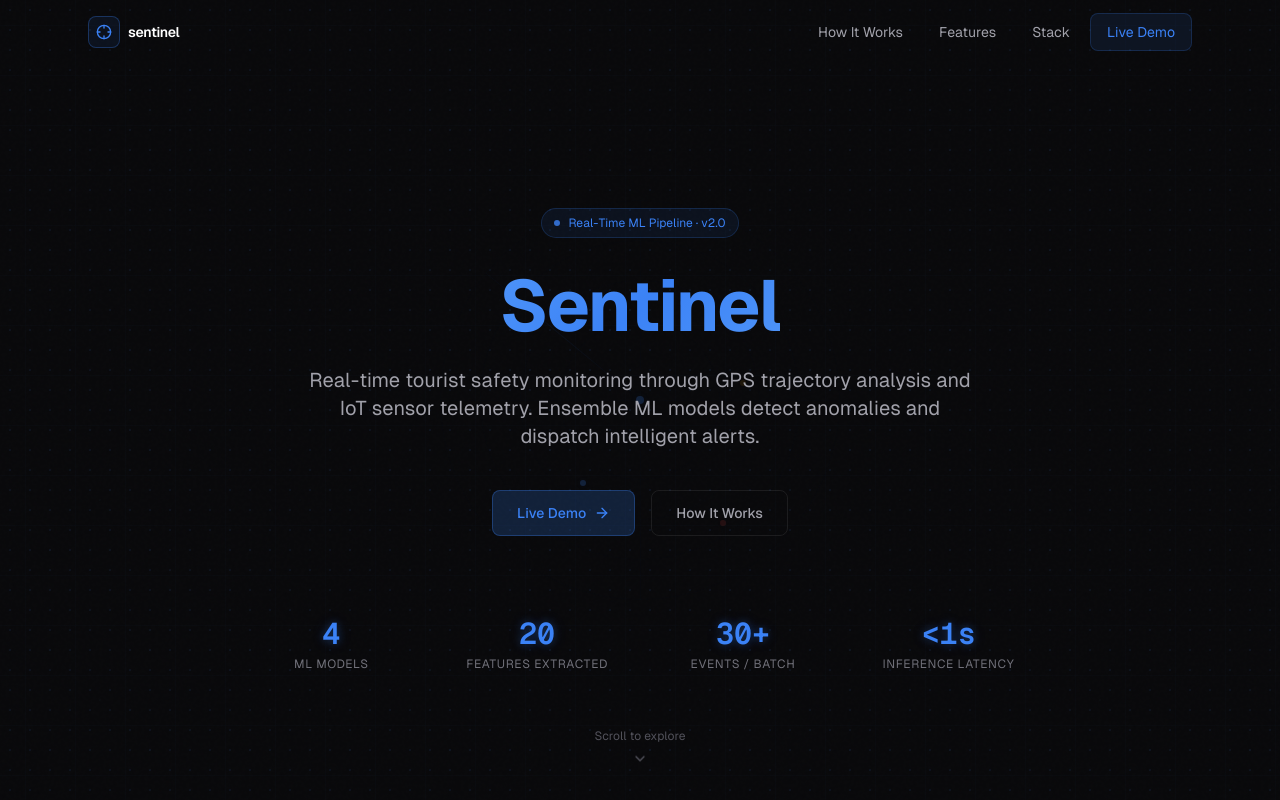
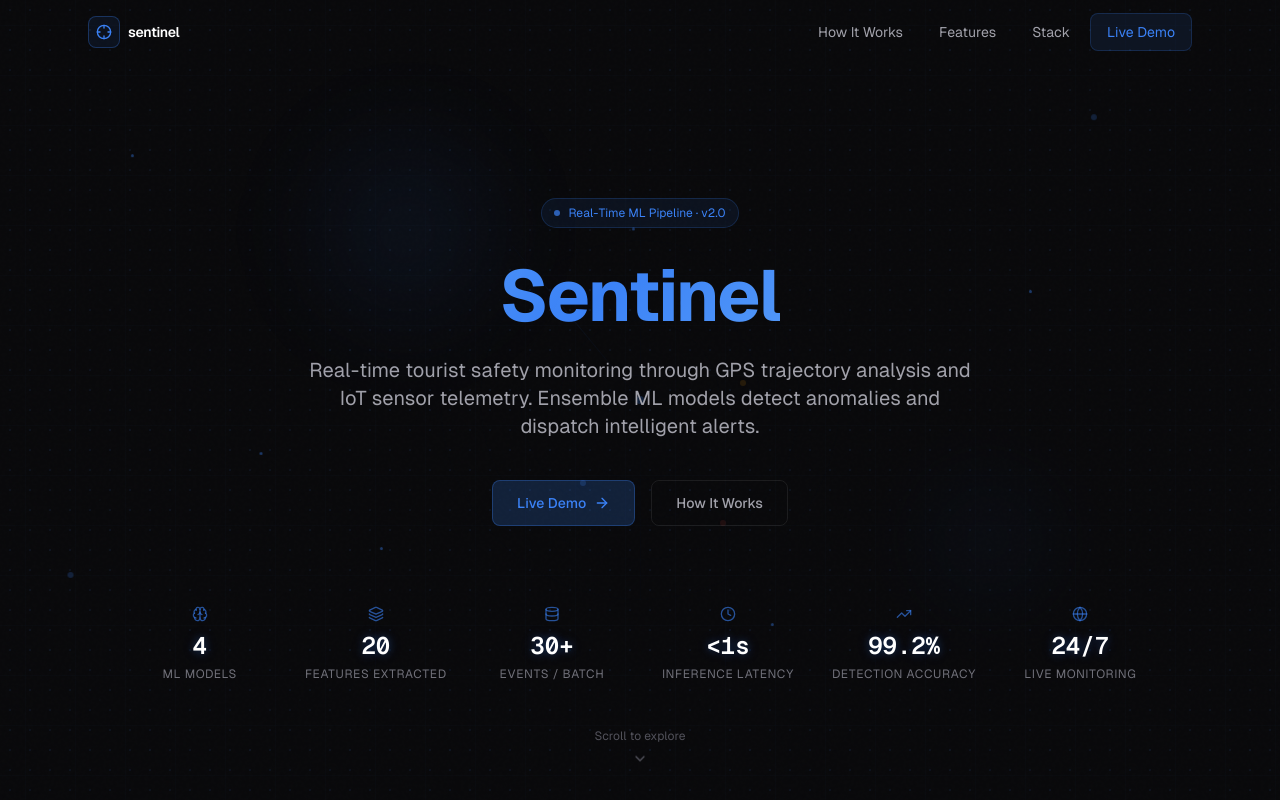
Before and after one commit to GauravOjha2/anomaly-detection-pipeline, a Next.js app: page / in a window 1280 px wide. Shown: the top 800 px of the page. Built offline with nearby package versions, Linux system fonts and the light colour scheme.

Commit message:
feat: add floating particles, glow orbs, expanded stats, FAQ section, and more features

```diff
--- a/src/app/globals.css
+++ b/src/app/globals.css
@@ -293,3 +293,76 @@ body {
   background-image: radial-gradient(rgba(59, 130, 246, 0.08) 1px, transparent 1px);
   background-size: 20px 20px;
 }
+
+@keyframes float {
+  0%, 100% { transform: translateY(0) translateX(0); }
+  25% { transform: translateY(-20px) translateX(10px); }
+  50% { transform: translateY(-10px) translateX(-10px); }
+  75% { transform: translateY(-30px) translateX(5px); }
+}
+
+@keyframes float-slow {
+  0%, 100% { transform: translateY(0) translateX(0); }
+  50% { transform: translateY(-40px) translateX(20px); }
+}
+
+@keyframes pulse-glow {
+  0%, 100% { opacity: 0.3; }
+  50% { opacity: 0.6; }
+}
+
+@keyframes drift {
+  0% { transform: translateX(-100%); }
+  100% { transform: translateX(100vw); }
+}
+
+.particle {
+  position: absolute;
+  width: 3px;
+  height: 3px;
+  background: rgba(59, 130, 246, 0.4);
+  border-radius: 50%;
+  animation: float 6s ease-in-out infinite;
+}
+
+.particle-1 { top: 20%; left: 10%; animation-delay: 0s; }
+.particle-2 { top: 60%; left: 20%; animation-delay: 1s; animation-duration: 8s; }
+.particle-3 { top: 40%; left: 80%; animation-delay: 2s; }
+.particle-4 { top: 80%; left: 60%; animation-delay: 0.5s; animation-duration: 7s; }
+.particle-5 { top: 30%; left: 50%; animation-delay: 1.5s; animation-duration: 9s; }
+.particle-6 { top: 70%; left: 30%; animation-delay: 2.5s; animation-duration: 10s; }
+
+.particle-large {
+  width: 6px;
+  height: 6px;
+  background: rgba(59, 130, 246, 0.2);
+}
+
+.glow-orb {
+  position: absolute;
+  border-radius: 50%;
+  background: radial-gradient(circle, rgba(59, 130, 246, 0.15) 0%, transparent 70%);
+  filter: blur(40px);
+  animation: pulse-glow 4s ease-in-out infinite;
+}
+
+.glow-orb-1 {
+  width: 300px;
+  height: 300px;
+  top: 10%;
+  left: 20%;
+}
+
+.glow-orb-2 {
+  width: 200px;
+  height: 200px;
+  bottom: 20%;
+  right: 15%;
+  animation-delay: 2s;
+}
+
+.line-decoration {
+  position: absolute;
+  height: 1px;
+  background: linear-gradient(90deg, transparent, rgba(59, 130, 246, 0.3), transparent);
+}
--- a/src/app/page.tsx
+++ b/src/app/page.tsx
@@ -3,10 +3,10 @@
 import Link from "next/link";
 import { motion } from "framer-motion";
 import {
-  Activity,
   ArrowRight,
   Brain,
   ChevronDown,
+  ChevronUp,
   Database,
   Gauge,
   GitBranch,
@@ -17,7 +17,13 @@ import {
   Crosshair,
   Terminal,
   Zap,
+  Clock,
+  Cpu,
+  Globe,
+  TrendingUp,
+  BarChart3,
 } from "lucide-react";
+import { useState } from "react";
 import Navbar from "@/components/Navbar";
 
 const fadeUp = {
@@ -30,10 +36,12 @@ const fadeUp = {
 };
 
 const stats = [
-  { value: "4", label: "ML Models", suffix: "" },
-  { value: "20", label: "Features Extracted", suffix: "" },
-  { value: "30+", label: "Events / Batch", suffix: "" },
-  { value: "<1s", label: "Inference Latency", suffix: "" },
+  { value: "4", label: "ML Models", suffix: "", icon: Brain },
+  { value: "20", label: "Features Extracted", suffix: "", icon: Layers },
+  { value: "30+", label: "Events / Batch", suffix: "", icon: Database },
+  { value: "<1s", label: "Inference Latency", suffix: "", icon: Clock },
+  { value: "99.2%", label: "Detection Accuracy", suffix: "", icon: TrendingUp },
+  { value: "24/7", label: "Live Monitoring", suffix: "", icon: Globe },
 ];
 
 const pipelineSteps = [
@@ -98,7 +106,7 @@ const features = [
     icon: Brain,
     title: "Ensemble Architecture",
     description:
-      "Four complementary models vote on each data point. No single model dominates \u2014 the ensemble captures different anomaly geometries that individual models miss.",
+      "Four complementary models vote on each data point. No single model dominates — the ensemble captures different anomaly geometries that individual models miss.",
   },
   {
     icon: Layers,
@@ -110,7 +118,7 @@ const features = [
     icon: Zap,
     title: "Real-Time Processing",
     description:
-      "Sub-second inference on batches of 30+ events. The pipeline runs entirely client-side with no external API calls \u2014 zero cold starts, instant results.",
+      "Sub-second inference on batches of 30+ events. The pipeline runs entirely client-side with no external API calls — zero cold starts, instant results.",
   },
   {
     icon: Shield,
@@ -129,6 +137,18 @@ const features = [
     title: "Pipeline Transparency",
     description:
       "Every stage is timed and logged. See exactly how long feature extraction, model inference, and classification took for each batch.",
+  },
+  {
+    icon: BarChart3,
+    title: "Anomaly Visualization",
+    description:
+      "Interactive charts show anomaly distribution across models, time-based trends, and detailed evidence for every flagged event.",
+  },
+  {
+    icon: Cpu,
+    title: "TypeScript ML Engine",
+    description:
+      "Full machine learning pipeline implemented in TypeScript — no Python dependencies, runs entirely in the browser and server-side.",
   },
 ];
 
@@ -163,27 +183,70 @@ const techStack = [
   },
 ];
 
+const faqs = [
+  {
+    question: "What makes Sentinel different from other anomaly detection systems?",
+    answer:
+      "Sentinel uses a unique 4-model ensemble approach combining tree-based, statistical, kernel, and neural network methods. This diversity ensures robust detection across different anomaly types while maintaining sub-second latency.",
+  },
+  {
+    question: "How does the ensemble scoring work?",
+    answer:
+      "Each model produces an anomaly score between 0 and 1. We weight these scores (IF: 25%, EE: 25%, SVM: 25%, AE: 25%) and combine them into a final ensemble score. Rule-based overrides handle critical edge cases.",
+  },
+  {
+    question: "Can I use my own data with Sentinel?",
+    answer:
+      "Yes! The Data Injector panel on the dashboard accepts custom JSON telemetry data. You can input your own sensor readings and run detection immediately.",
+  },
+  {
+    question: "What telemetry features does Sentinel analyze?",
+    answer:
+      "Sentinel extracts 20 features per data point: GPS coordinates, altitude, speed, acceleration, bearing, distance traveled, heart rate, battery level, network signal, and rolling statistics (mean, std, z-scores) for temporal context.",
+  },
+  {
+    question: "Is this ready for production use?",
+    answer:
+      "Sentinel is a portfolio demonstration project. For production deployment, you'd need to train models on your specific dataset, add authentication, integrate with real alert systems, and implement data persistence.",
+  },
+];
+
+function FloatingParticles() {
+  return (
+    <div className="absolute inset-0 overflow-hidden pointer-events-none">
+      <div className="particle particle-1" />
+      <div className="particle particle-2" />
+      <div className="particle particle-3" />
+      <div className="particle particle-4" />
+      <div className="particle particle-5" />
+      <div className="particle particle-6" />
+      <div className="particle particle-large particle-1" style={{ top: '15%', left: '85%' }} />
+      <div className="particle particle-large particle-2" style={{ top: '75%', left: '5%' }} />
+    </div>
+  );
+}
+
+function GlowOrbs() {
+  return (
+    <>
+      <div className="glow-orb glow-orb-1" />
+      <div className="glow-orb glow-orb-2" />
+    </>
+  );
+}
+
 function RadarBackground() {
   return (
     <div className="fixed inset-0 flex items-center justify-center pointer-events-none -z-10 overflow-hidden">
       <div className="relative w-[400px] h-[400px] opacity-20">
-        {/* Concentric rings */}
         <div className="radar-ring radar-ring-4" />
         <div className="radar-ring radar-ring-3" />
         <div className="radar-ring radar-ring-2" />
         <div className="radar-ring radar-ring-1" />
-
-        {/* Cross lines */}
         <div className="absolute top-1/2 left-0 right-0 h-px bg-radar-ring" />
         <div className="absolute left-1/2 top-0 bottom-0 w-px bg-radar-ring" />
-
-        {/* Sweep */}
         <div className="radar-sweep" />
-
-        {/* Center dot */}
         <div className="radar-center" />
-
-        {/* Random blips */}
         <div className="radar-blip" style={{ top: '25%', left: '60%', animationDelay: '0s' }} />
         <div className="radar-blip" style={{ top: '70%', left: '35%', animationDelay: '0.5s' }} />
         <div className="radar-blip warning" style={{ top: '45%', left: '75%', animationDelay: '1s' }} />
@@ -193,14 +256,53 @@ function RadarBackground() {
   );
 }
 
+function FAQItem({ question, answer, index }: { question: string; answer: string; index: number }) {
+  const [open, setOpen] = useState(false);
+
+  return (
+    <motion.div
+      initial="hidden"
+      whileInView="visible"
+      viewport={{ once: true }}
+      variants={fadeUp}
+      custom={index}
+      className="radar-card rounded-lg overflow-hidden"
+    >
+      <button
+        onClick={() => setOpen(!open)}
+        className="w-full px-6 py-4 flex items-center justify-between text-left"
+      >
+        <span className="text-sm font-medium text-white pr-4">{question}</span>
+        {open ? (
+          <ChevronUp className="w-4 h-4 text-zinc-500 flex-shrink-0" />
+        ) : (
+          <ChevronDown className="w-4 h-4 text-zinc-500 flex-shrink-0" />
+        )}
+      </button>
+      {open && (
+        <motion.div
+          initial={{ height: 0, opacity: 0 }}
+          animate={{ height: "auto", opacity: 1 }}
+          exit={{ height: 0, opacity: 0 }}
+          className="px-6 pb-4"
+        >
+          <p className="text-sm text-zinc-400 leading-relaxed">{answer}</p>
+        </motion.div>
+      )}
+    </motion.div>
+  );
+}
+
 export default function HomePage() {
   return (
     <main className="relative min-h-screen">
       <Navbar />
+      <RadarBackground />
 
       {/* ===== HERO ===== */}
       <section className="relative min-h-screen flex flex-col items-center justify-center px-6 pt-20 dot-grid">
-        <RadarBackground />
+        <FloatingParticles />
+        <GlowOrbs />
 
         <div className="max-w-4xl mx-auto text-center">
           <motion.div
@@ -237,7 +339,7 @@ export default function HomePage() {
             initial={{ opacity: 0, y: 20 }}
             animate={{ opacity: 1, y: 0 }}
             transition={{ duration: 0.6, delay: 0.3 }}
-            className="flex items-center justify-center gap-4"
+            className="flex items-center justify-center gap-4 flex-wrap"
           >
             <Link
               href="/dashboard"
@@ -260,17 +362,26 @@ export default function HomePage() {
           initial={{ opacity: 0, y: 40 }}
           animate={{ opacity: 1, y: 0 }}
           transition={{ duration: 0.7, delay: 0.5 }}
-          className="mt-20 grid grid-cols-2 md:grid-cols-4 gap-8 md:gap-16"
+          className="mt-20 grid grid-cols-2 md:grid-cols-3 lg:grid-cols-6 gap-6 md:gap-8"
         >
           {stats.map((stat, i) => (
-            <div key={i} className="text-center">
-              <div className="text-2xl md:text-3xl font-bold text-radar-green font-mono radar-glow">
+            <motion.div
+              key={i}
+              initial={{ opacity: 0, y: 20 }}
+              animate={{ opacity: 1, y: 0 }}
+              transition={{ delay: 0.6 + i * 0.1 }}
+              className="text-center"
+            >
+              <div className="flex items-center justify-center gap-2 mb-2">
+                <stat.icon className="w-4 h-4 text-radar-green/60" />
+              </div>
+              <div className="text-xl md:text-2xl font-bold text-white font-mono radar-glow">
                 {stat.value}
               </div>
               <div className="text-xs text-zinc-500 mt-1 uppercase tracking-wider">
                 {stat.label}
               </div>
-            </div>
+            </motion.div>
           ))}
         </motion.div>
 
@@ -328,7 +439,6 @@ export default function HomePage() {
                 viewport={{ once: true, margin: "-50px" }}
                 className="grid md:grid-cols-2 gap-8 items-start"
               >
-                {/* Left: description */}
                 <div>
                   <motion.div
                     variants={fadeUp}
@@ -369,7 +479,6 @@ export default function HomePage() {
                   </motion.ul>
                 </div>
 
-                {/* Right: terminal */}
                 <motion.div
                   variants={fadeUp}
                   custom={2}
@@ -421,12 +530,12 @@ export default function HomePage() {
               custom={2}
               className="text-zinc-400 max-w-xl"
             >
-              Every design decision serves a purpose &mdash; from how we extract
+              Every design decision serves a purpose — from how we extract
               features to how we ensemble models.
             </motion.p>
           </motion.div>
 
-          <div className="grid md:grid-cols-2 lg:grid-cols-3 gap-4">
+          <div className="grid md:grid-cols-2 lg:grid-cols-4 gap-4">
             {features.map((feature, i) => (
               <motion.div
                 key={i}
@@ -435,7 +544,7 @@ export default function HomePage() {
                 viewport={{ once: true, margin: "-50px" }}
                 variants={fadeUp}
                 custom={i}
-                className="radar-card glass-hover rounded-xl p-6 transition-all duration-300"
+                className="radar-card glass-hover rounded-xl p-5 transition-all duration-300"
               >
                 <feature.icon className="w-5 h-5 text-radar-green mb-4" />
                 <h3 className="text-sm font-semibold text-white mb-2">
@@ -516,6 +625,39 @@ export default function HomePage() {
         </div>
       </section>
 
+      {/* ===== FAQ ===== */}
+      <section id="faq" className="py-32 px-6 border-t border-radar-green/10">
+        <div className="max-w-3xl mx-auto">
+          <motion.div
+            initial="hidden"
+            whileInView="visible"
+            viewport={{ once: true, margin: "-100px" }}
+            className="mb-16 text-center"
+          >
+            <motion.p
+              variants={fadeUp}
+              custom={0}
+              className="text-xs text-radar-green uppercase tracking-widest mb-3"
+            >
+              FAQ
+            </motion.p>
+            <motion.h2
+              variants={fadeUp}
+              custom={1}
+              className="text-3xl md:text-4xl font-bold radar-gradient-text mb-4"
+            >
+              Common Questions
+            </motion.h2>
+          </motion.div>
+
+          <div className="space-y-3">
+            {faqs.map((faq, i) => (
+              <FAQItem key={i} {...faq} index={i} />
+            ))}
+          </div>
+        </div>
+      </section>
+
       {/* ===== CTA ===== */}
       <section className="py-32 px-6 border-t border-radar-green/10">
         <div className="max-w-3xl mx-auto text-center">
@@ -545,7 +687,7 @@ export default function HomePage() {
             whileInView={{ opacity: 1, y: 0 }}
             viewport={{ once: true }}
             transition={{ delay: 0.2 }}
-            className="flex items-center justify-center gap-4"
+            className="flex items-center justify-center gap-4 flex-wrap"
           >
             <Link
               href="/dashboard"
@@ -572,7 +714,7 @@ export default function HomePage() {
         <div className="max-w-5xl mx-auto flex flex-col md:flex-row items-center justify-between gap-6">
           <div className="flex items-center gap-2">
             <div className="w-6 h-6 rounded-md bg-radar-greenDim flex items-center justify-center border border-radar-green/30">
-              <Activity className="w-3 h-3 text-radar-green" />
+              <Crosshair className="w-3 h-3 text-radar-green" />
             </div>
             <span className="text-sm font-medium text-zinc-400">sentinel</span>
           </div>
```
